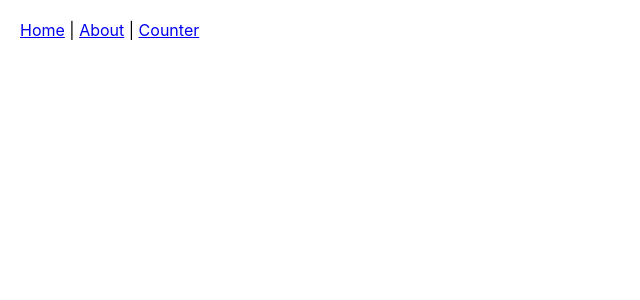
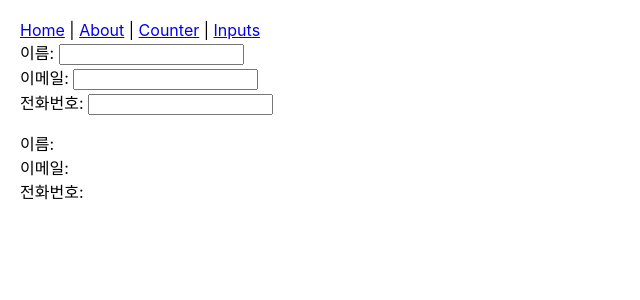
Before and after one commit to robbeca-code/Basic-React, a React (Create React App) app: page /Inputs in a window 1280 px wide. Shown: the top 300 px of the page, without its empty margins (0-640 px from the left). Built offline with nearby package versions, Linux system fonts and the light colour scheme.

Commit message:
Create the input page

```diff
--- a/src/App.js
+++ b/src/App.js
@@ -1,20 +1,20 @@
-// import logo from './logo.svg';
-// import './App.css';
 import Home from './pages/Home';
 import About from './pages/About';
 import Counter from './pages/Counter';
+import Inputs from './pages/Inputs';
 import {Routes, Route, Link} from 'react-router-dom';
 
 function App() {
   return (
     <div className="App">
       <nav>
-        <Link to="/">Home</Link> | <Link to="/About">About</Link> | <Link to="/Counter">Counter</Link>
+        <Link to="/">Home</Link> | <Link to="/About">About</Link> | <Link to="/Counter">Counter</Link> | <Link to="/Inputs">Inputs</Link>
       </nav>
       <Routes>
         <Route path="/" element={<Home />}/>
         <Route path="/About" element={<About />}/>
         <Route path="/Counter" element={<Counter />}/>
+        <Route path="/Inputs" element={<Inputs />}/>
       </Routes>
     </div>
   );
--- /dev/null
+++ b/src/pages/Inputs.js
@@ -0,0 +1,42 @@
+import React, {useState} from 'react';
+
+const Inputs = () => {
+  const [inputs, setInputs] = useState({
+    name: "",
+    email: "",
+    tel: ""
+  });
+
+  const {name, email, tel} = inputs;
+
+  const onChange = (e) => {
+    const value = e.target.value;
+    const id = e.target.id;
+
+    setInputs({...inputs, [id]:value});
+  }
+
+  return (
+    <div>
+      <div>
+        <label htmlFor="name">이름: </label>
+        <input id="name" type="text" value={name} onChange={onChange}/>
+      </div>
+      <div>
+        <label htmlFor="email">이메일: </label>
+        <input id="email" type="email" value={email}  onChange={onChange}/>
+      </div>
+      <div>
+        <label htmlFor="tel">전화번호: </label>
+        <input id="tel" type="tel" value={tel} onChange={onChange}/>
+      </div>
+      <p>
+        이름: {name} <br/>
+        이메일: {email} <br/>
+        전화번호: {tel} <br/>
+      </p>
+    </div>
+  )
+}
+
+export default Inputs;
```
